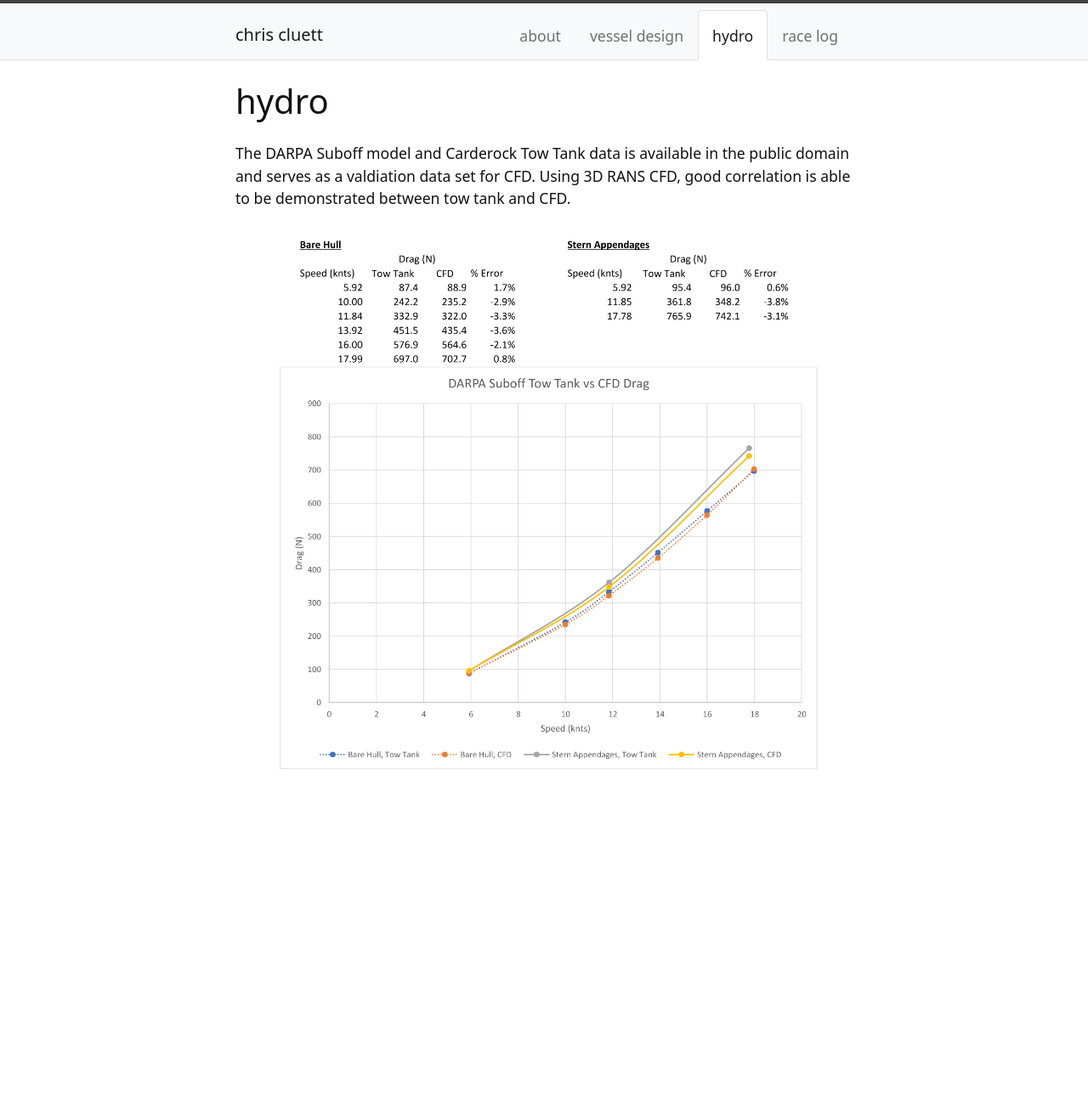
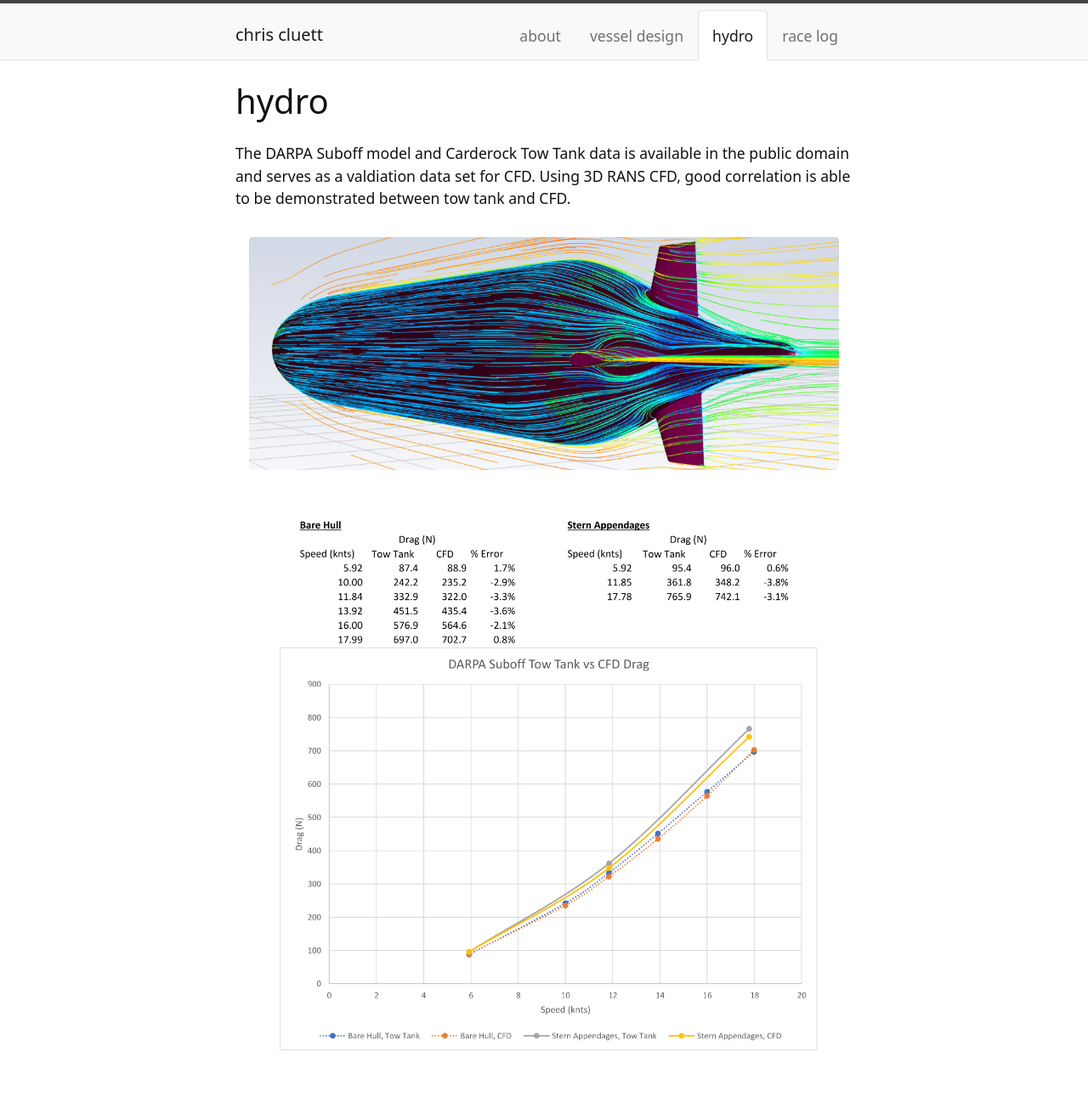
Before and after one commit to ccluett/website, a Jekyll site: the page built from content/2-hydro.md, in a window 1280 px wide. Shown: the whole page at 85% size. Built offline with Jekyll 4.4.1, drawn with Linux system fonts in a browser that asks for light colours; before the commit the page ends 967 px from its top, so only the background shows below that.

Commit message:
Update 2-hydro.md

```diff
--- a/content/2-hydro.md
+++ b/content/2-hydro.md
@@ -5,4 +5,6 @@ nav: true
 
 The DARPA Suboff model and Carderock Tow Tank data is available in the public domain and serves as a valdiation data set for CFD. Using 3D RANS CFD, good correlation is able to be demonstrated between tow tank and CFD.
 
+{% include figure.html img="picture2.png" width="100%" %}
+
 {% include figure.html img="suboff-results.png" width="100%" %}
```
